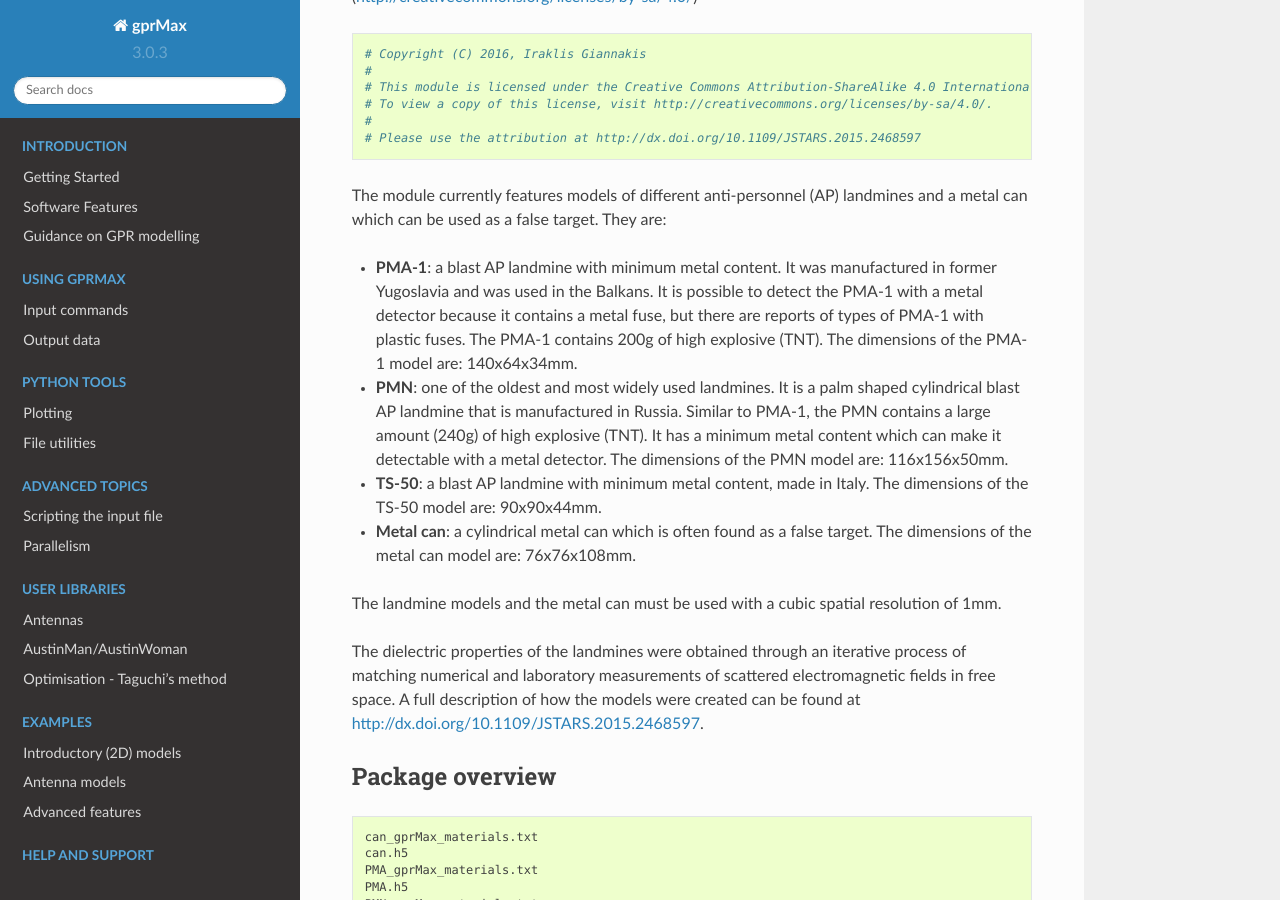
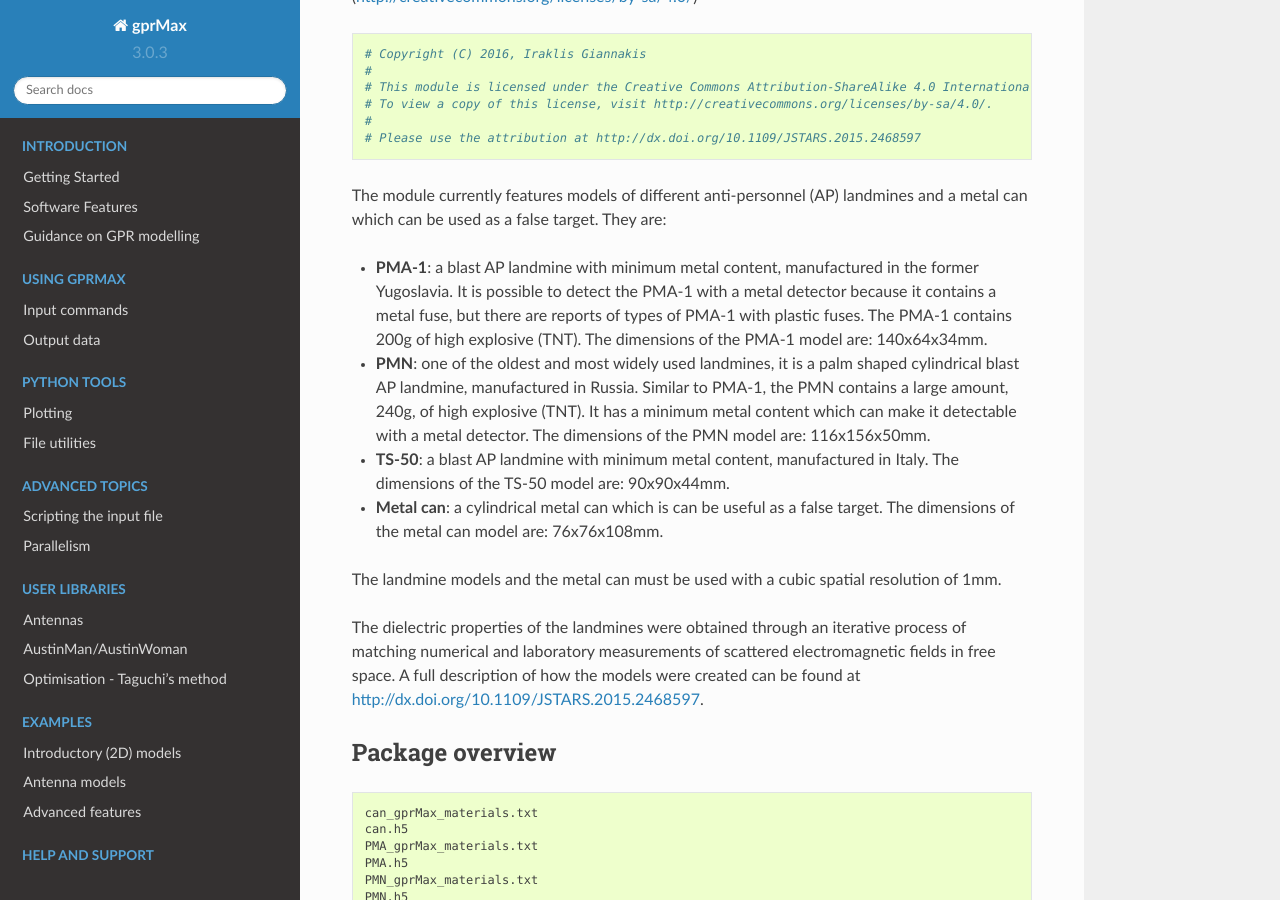
Before and after one commit to gprMax/gprMax, a Sphinx documentation site: the page built from docs/source/user_libs_landmines.rst, in a window 1280 px wide and 900 px high, scrolled down 351 px. Built offline with Sphinx 7.4.7 and the Read the Docs theme 2.0.0, drawn with Linux system fonts in a browser that asks for light colours.

Commit message:
Updated some text descriptions.

```diff
--- a/docs/source/user_libs_landmines.rst
+++ b/docs/source/user_libs_landmines.rst
@@ -22,10 +22,10 @@ Information
 
 The module currently features models of different anti-personnel (AP) landmines and a metal can which can be used as a false target. They are:
 
-* **PMA-1**: a blast AP landmine with minimum metal content. It was manufactured in former Yugoslavia and was used in the Balkans. It is possible to detect the PMA-1 with a metal detector because it contains a metal fuse, but there are reports of types of PMA-1 with plastic fuses. The PMA-1 contains 200g of high explosive (TNT). The dimensions of the PMA-1 model are: 140x64x34mm.
-* **PMN**: one of the oldest and most widely used landmines. It is a palm shaped cylindrical blast AP landmine that is manufactured in Russia. Similar to PMA-1, the PMN contains a large amount (240g) of high explosive (TNT). It has a minimum metal content which can make it detectable with a metal detector. The dimensions of the PMN model are: 116x156x50mm.
-* **TS-50**: a blast AP landmine with minimum metal content, made in Italy. The dimensions of the TS-50 model are: 90x90x44mm.
-* **Metal can**: a cylindrical metal can which is often found as a false target. The dimensions of the metal can model are: 76x76x108mm.
+* **PMA-1**: a blast AP landmine with minimum metal content, manufactured in the former Yugoslavia. It is possible to detect the PMA-1 with a metal detector because it contains a metal fuse, but there are reports of types of PMA-1 with plastic fuses. The PMA-1 contains 200g of high explosive (TNT). The dimensions of the PMA-1 model are: 140x64x34mm.
+* **PMN**: one of the oldest and most widely used landmines, it is a palm shaped cylindrical blast AP landmine, manufactured in Russia. Similar to PMA-1, the PMN contains a large amount, 240g, of high explosive (TNT). It has a minimum metal content which can make it detectable with a metal detector. The dimensions of the PMN model are: 116x156x50mm.
+* **TS-50**: a blast AP landmine with minimum metal content, manufactured in Italy. The dimensions of the TS-50 model are: 90x90x44mm.
+* **Metal can**: a cylindrical metal can which is can be useful as a false target. The dimensions of the metal can model are: 76x76x108mm.
 
 The landmine models and the metal can must be used with a cubic spatial resolution of 1mm.
 
```
